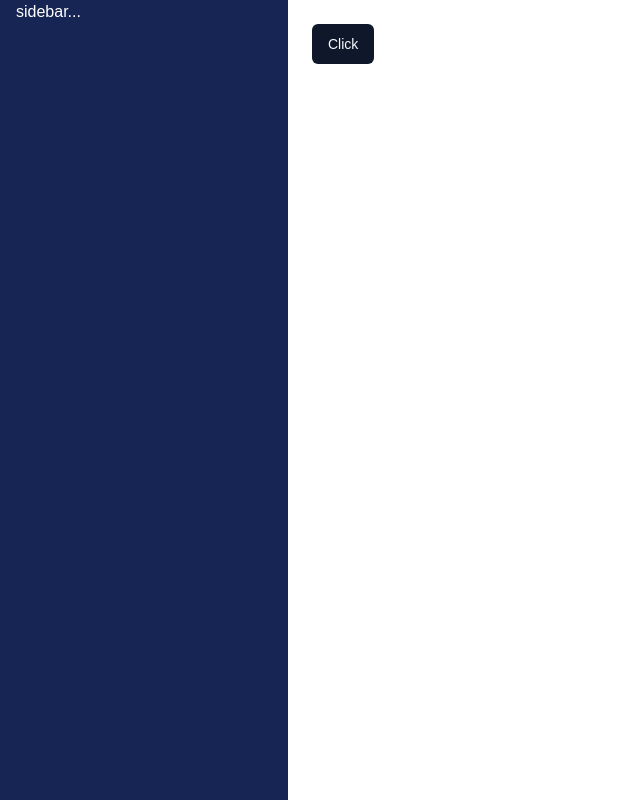
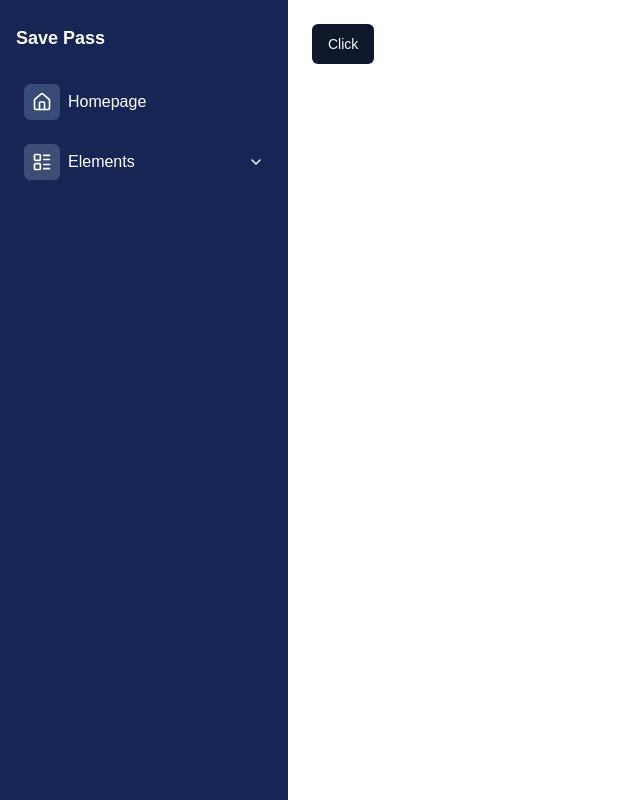
Before and after one commit to enzodb97/admin-pass, a Next.js app: page / in a window 1280 px wide. Shown: the whole page, without its empty margins (0-640 px from the left). Built offline with nearby package versions, Linux system fonts and the light colour scheme.

Commit message:
armado del sidebar
Armando la estructura del sidebar con Homepage y Elements

```diff
--- a/app/(routes)/(home)/layout.tsx
+++ b/app/(routes)/(home)/layout.tsx
@@ -1,4 +1,5 @@
 import { Logo } from "@/components/Shared/Logo/Logo";
+import Sidebar from "@/components/Shared/Sidebar/Sidebar";
 
 function LayoutRoutes({ children }: Readonly<{ children: React.ReactNode }>) {
   return (
@@ -11,7 +12,7 @@ function LayoutRoutes({ children }: Readonly<{ children: React.ReactNode }>) {
       </div>
       <div className="flex h-full">
         <div className="max-w-lg hidden lg:flex h-full w-72 flex-col bg-blue-950 px-4 text-white fixed">
-          <p>sidebar...</p>
+          <Sidebar/>
         </div>
         <div className="w-full lg:pl-72">
           <div className="p-6">{children}</div>
--- /dev/null
+++ b/components/Shared/Sidebar/Sidebar.tsx
@@ -0,0 +1,15 @@
+import { Logo } from "../Logo"
+import SidebarRoutes from "../SidebarRoutes/SidebarRoutes"
+
+function Sidebar() {
+  return (
+    <>
+  <div className="py-6">
+    <Logo/>
+  </div>
+  <SidebarRoutes/>
+    </>
+  )
+}
+
+export default Sidebar
--- /dev/null
+++ b/components/Shared/Sidebar/index.tsx
@@ -0,0 +1 @@
+export * from './Sidebar';
--- /dev/null
+++ b/components/Shared/SidebarRoutes/SidebarRoutes.data.ts
@@ -0,0 +1,60 @@
+import {
+  CreditCard,
+  Earth,
+  Landmark,
+  LayoutList,
+  Lock,
+  Settings,
+  Star,
+  UserPen,
+} from "lucide-react";
+
+export const dataSidebarElements = [
+  {
+    title: "Elements",
+    icon: LayoutList,
+    children: [
+      {
+        item: "Favourites",
+        href: "/favourites",
+        icon: Star,
+      },
+      {
+        item: "Logins",
+        href: "/logins-elements",
+        icon: Earth,
+      },
+      {
+        item: "Credit Card",
+        href: "/credit-card",
+        icon: CreditCard,
+      },
+    ],
+  },
+];
+export const dataSidebarConfiguration=[
+    {
+      title: "Configuration",
+      icon: Settings,
+      children: [
+        {
+          item: "Profile",
+          href: "/profile",
+          icon: UserPen,
+          premium: false,
+        },
+        {
+          item: "Security",
+          href: "#",
+          icon: Lock,
+          premium: true,
+        },
+        {
+          item: "Suscription",
+          href: "#",
+          icon: Landmark,
+          premium: true,
+        },
+      ],
+    },
+  ];
--- /dev/null
+++ b/components/Shared/SidebarRoutes/SidebarRoutes.tsx
@@ -0,0 +1,35 @@
+"use client"
+import {
+    Accordion,
+    AccordionContent,
+    AccordionItem,
+    AccordionTrigger,
+  } from "@/components/ui/accordion"
+  import { BarChart, DoorClosed, House, Icon, RectangleEllipsis } from "lucide-react"
+  import Link from "next/link";
+import SingleItem from "../SingleItem/SingleItem";
+import { dataSidebarElements, dataSidebarConfiguration } from "./SidebarRoutes.data";
+function SidebarRoutes() {
+  return (
+    <div>
+      <SingleItem href="/" label="Homepage" icon={House} />
+      {dataSidebarElements.map(({ title, icon: Icon, children }) => (
+        <Accordion type="single" collapsible key={title} className="w-full px-2">
+          <AccordionItem value="item-1" className="border-b-0">
+            <AccordionTrigger>
+              <div className="flex gap-2 items-center">
+                <div className="bg-blue-100/20 p-2 rounded-md">
+                  <Icon size={20} />
+                </div>
+                {title}
+              </div>
+            </AccordionTrigger>
+          </AccordionItem>
+        </Accordion>
+      ))}
+    </div>
+  );
+
+}
+
+export default SidebarRoutes
--- /dev/null
+++ b/components/Shared/SidebarRoutes/index.ts
@@ -0,0 +1 @@
+export * from './SidebarRoutes';
--- /dev/null
+++ b/components/Shared/SingleItem/SingleItem.tsx
@@ -0,0 +1,20 @@
+import Link from "next/link";
+import { SingleItemProps } from "./SingleItem.types";
+
+function SingleItem(props: SingleItemProps) {
+  const { href, icon: Icon, label, onClick } = props;
+  return (
+    <Link
+      href={href}
+      className="flex gap-2 items-center p-2 hover:bg-blue-200/20 duration-300 transition-all rounded-md"
+      onClick={onClick}
+    >
+      <div className="bg-blue-200/20 p-2 rounded-md ">
+        <Icon size={20} />
+      </div>
+      {label}
+    </Link>
+  );
+}
+
+export default SingleItem;
--- /dev/null
+++ b/components/Shared/SingleItem/SingleItem.types.ts
@@ -0,0 +1,8 @@
+import { LucideIcon } from "lucide-react";
+
+export type SingleItemProps ={
+    label: string;
+    icon: LucideIcon;
+    href: string;
+    onClick?: ()=> void;
+}
--- /dev/null
+++ b/components/Shared/SingleItem/index.ts
@@ -0,0 +1 @@
+export * from "./SingleItem"
--- /dev/null
+++ b/components/ui/accordion.tsx
@@ -0,0 +1,58 @@
+"use client"
+
+import * as React from "react"
+import * as AccordionPrimitive from "@radix-ui/react-accordion"
+import { ChevronDown } from "lucide-react"
+
+import { cn } from "@/lib/utils"
+
+const Accordion = AccordionPrimitive.Root
+
+const AccordionItem = React.forwardRef<
+  React.ElementRef<typeof AccordionPrimitive.Item>,
+  React.ComponentPropsWithoutRef<typeof AccordionPrimitive.Item>
+>(({ className, ...props }, ref) => (
+  <AccordionPrimitive.Item
+    ref={ref}
+    className={cn("border-b", className)}
+    {...props}
+  />
+))
+AccordionItem.displayName = "AccordionItem"
+
+const AccordionTrigger = React.forwardRef<
+  React.ElementRef<typeof AccordionPrimitive.Trigger>,
+  React.ComponentPropsWithoutRef<typeof AccordionPrimitive.Trigger>
+>(({ className, children, ...props }, ref) => (
+  <AccordionPrimitive.Header className="flex">
+    <AccordionPrimitive.Trigger
+      ref={ref}
+      className={cn(
+        "flex flex-1 items-center justify-between py-4 font-medium transition-all hover:underline [&[data-state=open]>svg]:rotate-180",
+        className
+      )}
+      {...props}
+    >
+      {children}
+      <ChevronDown className="h-4 w-4 shrink-0 transition-transform duration-200" />
+    </AccordionPrimitive.Trigger>
+  </AccordionPrimitive.Header>
+))
+AccordionTrigger.displayName = AccordionPrimitive.Trigger.displayName
+
+const AccordionContent = React.forwardRef<
+  React.ElementRef<typeof AccordionPrimitive.Content>,
+  React.ComponentPropsWithoutRef<typeof AccordionPrimitive.Content>
+>(({ className, children, ...props }, ref) => (
+  <AccordionPrimitive.Content
+    ref={ref}
+    className="overflow-hidden text-sm transition-all data-[state=closed]:animate-accordion-up data-[state=open]:animate-accordion-down"
+    {...props}
+  >
+    <div className={cn("pb-4 pt-0", className)}>{children}</div>
+  </AccordionPrimitive.Content>
+))
+
+AccordionContent.displayName = AccordionPrimitive.Content.displayName
+
+export { Accordion, AccordionItem, AccordionTrigger, AccordionContent }
--- a/package.json
+++ b/package.json
@@ -9,10 +9,12 @@
     "lint": "next lint"
   },
   "dependencies": {
+    "@radix-ui/react-accordion": "^1.2.2",
     "@radix-ui/react-slot": "^1.1.1",
     "@radix-ui/react-toast": "^1.2.5",
     "class-variance-authority": "^0.7.1",
     "clsx": "^2.1.1",
+    "lucide": "^0.474.0",
     "lucide-react": "^0.474.0",
     "next": "15.1.6",
     "react": "^19.0.0",
--- a/tailwind.config.ts
+++ b/tailwind.config.ts
@@ -55,6 +55,28 @@ export default {
   			lg: 'var(--radius)',
   			md: 'calc(var(--radius) - 2px)',
   			sm: 'calc(var(--radius) - 4px)'
+  		},
+  		keyframes: {
+  			'accordion-down': {
+  				from: {
+  					height: '0'
+  				},
+  				to: {
+  					height: 'var(--radix-accordion-content-height)'
+  				}
+  			},
+  			'accordion-up': {
+  				from: {
+  					height: 'var(--radix-accordion-content-height)'
+  				},
+  				to: {
+  					height: '0'
+  				}
+  			}
+  		},
+  		animation: {
+  			'accordion-down': 'accordion-down 0.2s ease-out',
+  			'accordion-up': 'accordion-up 0.2s ease-out'
   		}
   	}
   },
```
Also changed, not shown: 2 other files (tests, documents, lock files or other folders).
